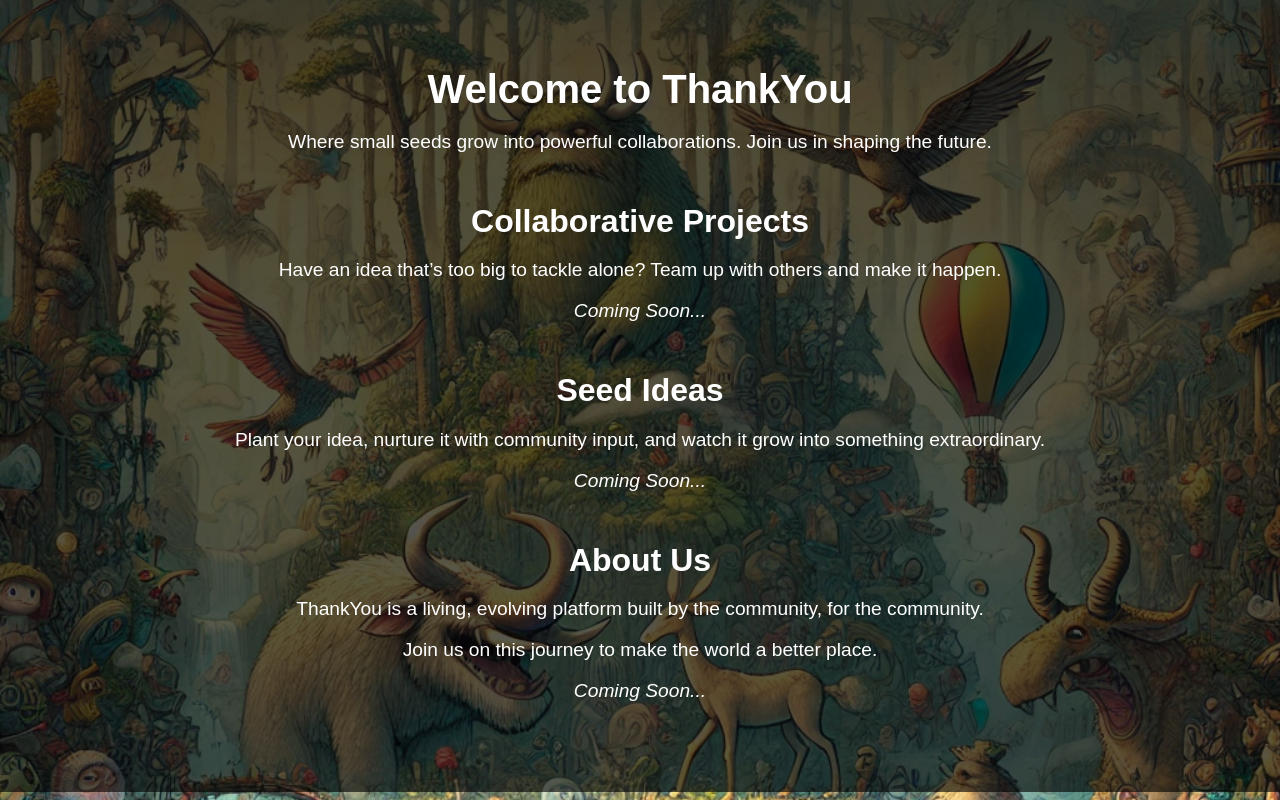
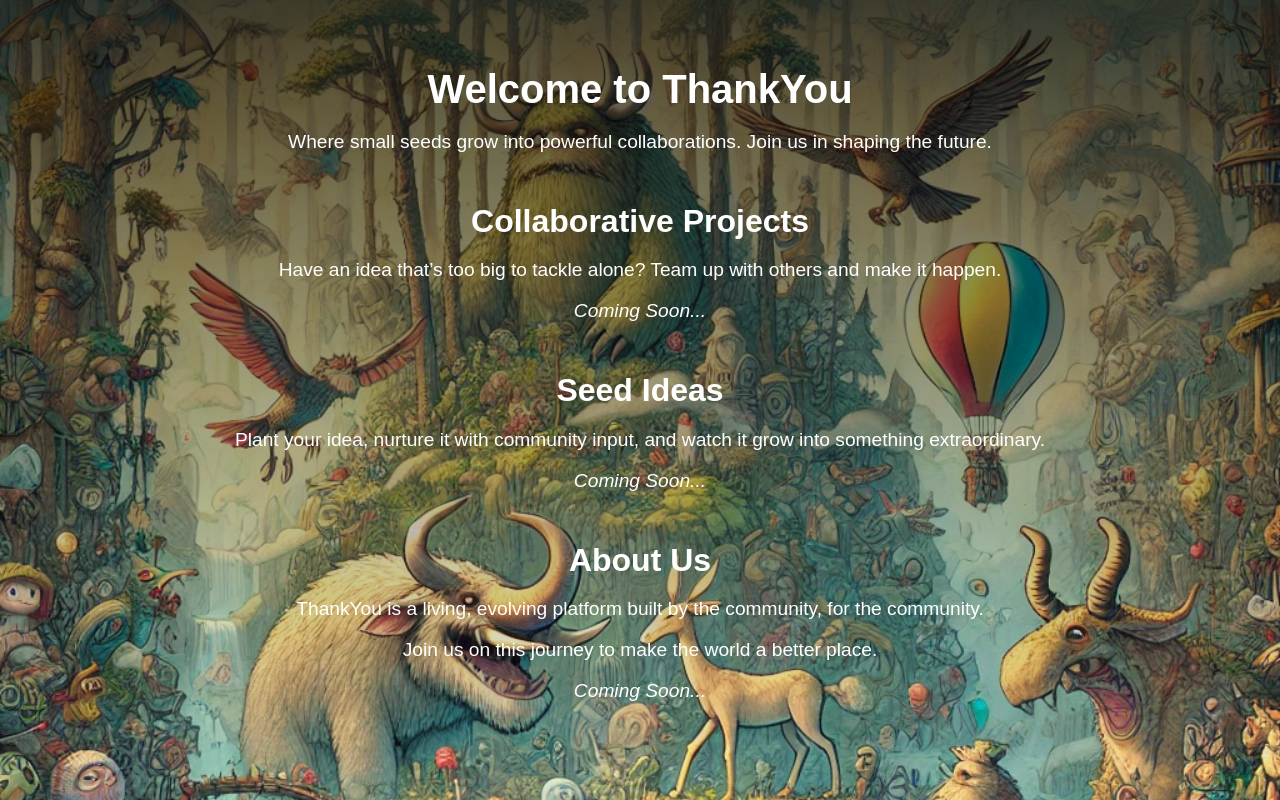
Before and after one commit to lnooroa/thankyou, a plain HTML site: page index.html in a window 1280 px wide. Drawn offline with Linux system fonts and the light colour scheme.

Commit message:
Update index.html

```diff
--- a/index.html
+++ b/index.html
@@ -18,7 +18,7 @@
             color: #fff;
         }
         .overlay {
-            background: linear-gradient(to bottom, rgba(0, 0, 0, 0.7), rgba(0, 0, 0, 0) 1000%);
+            background: linear-gradient(to bottom, rgba(0, 0, 0, 0.7), rgba(0, 0, 0, 0) 100%);
             padding: 40px 0;
             width: 100%;
             text-align: center;
```
